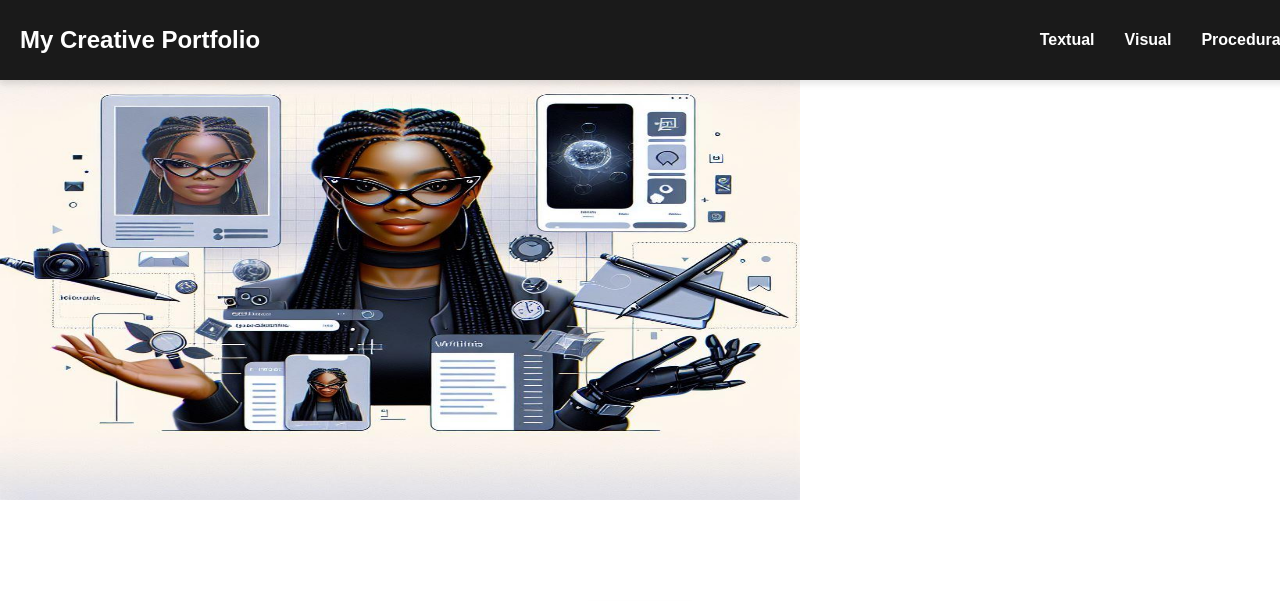
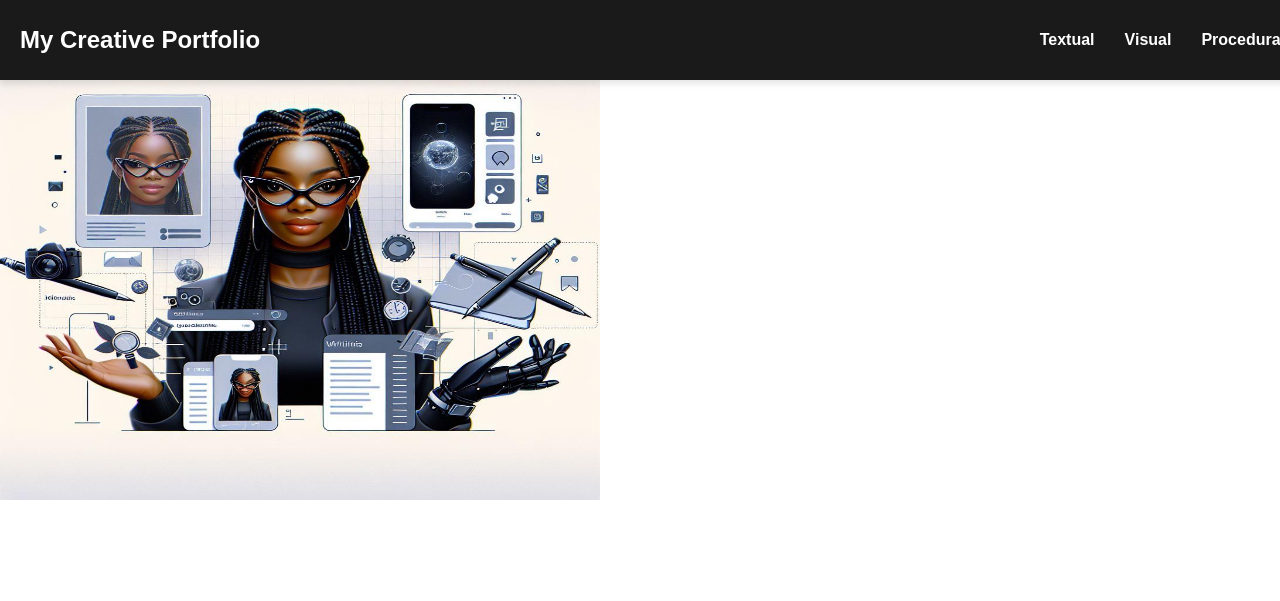
Before and after one commit to FavourB1/AICOMB, a plain HTML site: page index.html in a window 1280 px wide. Shown: the top 601 px of the page. Drawn offline with Linux system fonts and the light colour scheme.

Commit message:
Update index.html

```diff
--- a/index.html
+++ b/index.html
@@ -4,7 +4,7 @@
     <meta charset="UTF-8">
     <meta name="viewport" content="width=device-width, initial-scale=1.0">
     <title>Textual AI Visual AI Procedural AI</title>
-    <img src="Designer (3).jpg" alt="Profile Image" style="width: 800px; height: 500px;">
+    <img src="Designer (3).jpg" alt="Profile Image" style="width: 600px; height: 500px;">
     <style>
         body {
             margin: 0;
```
